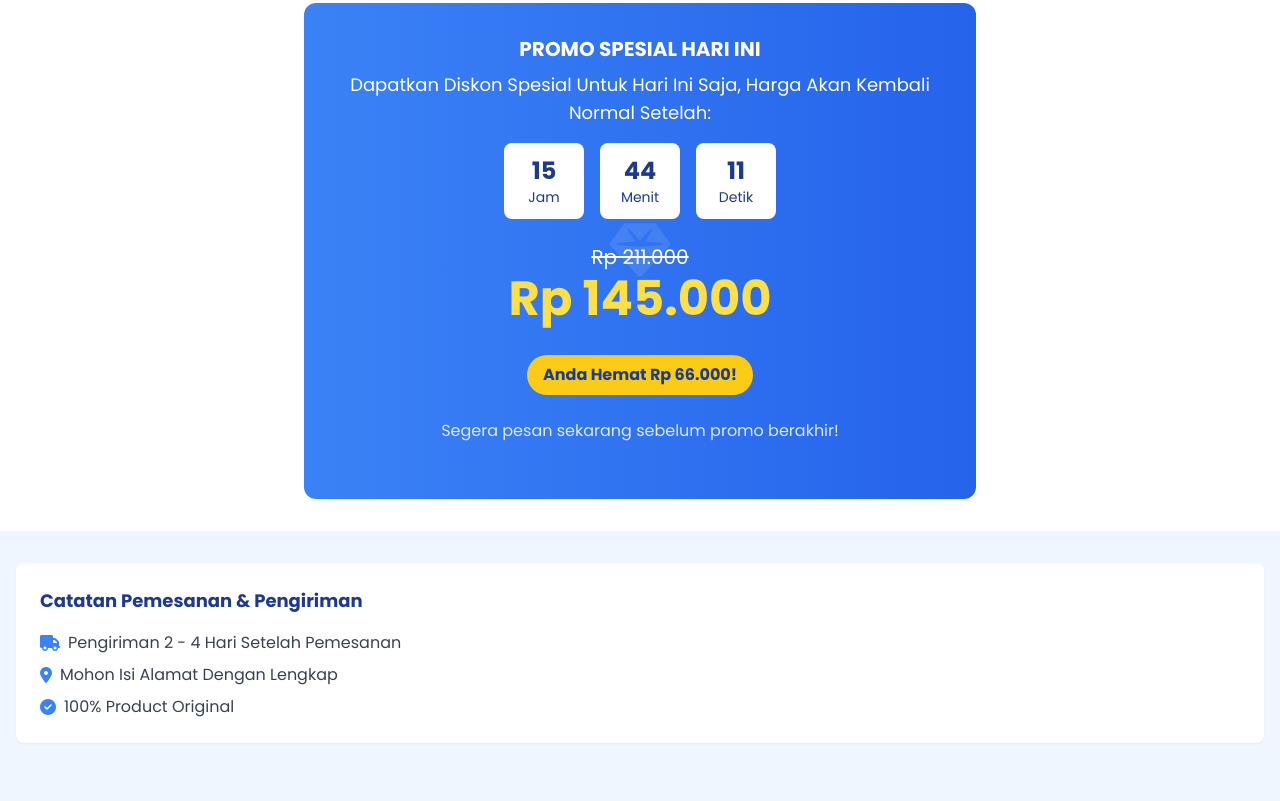
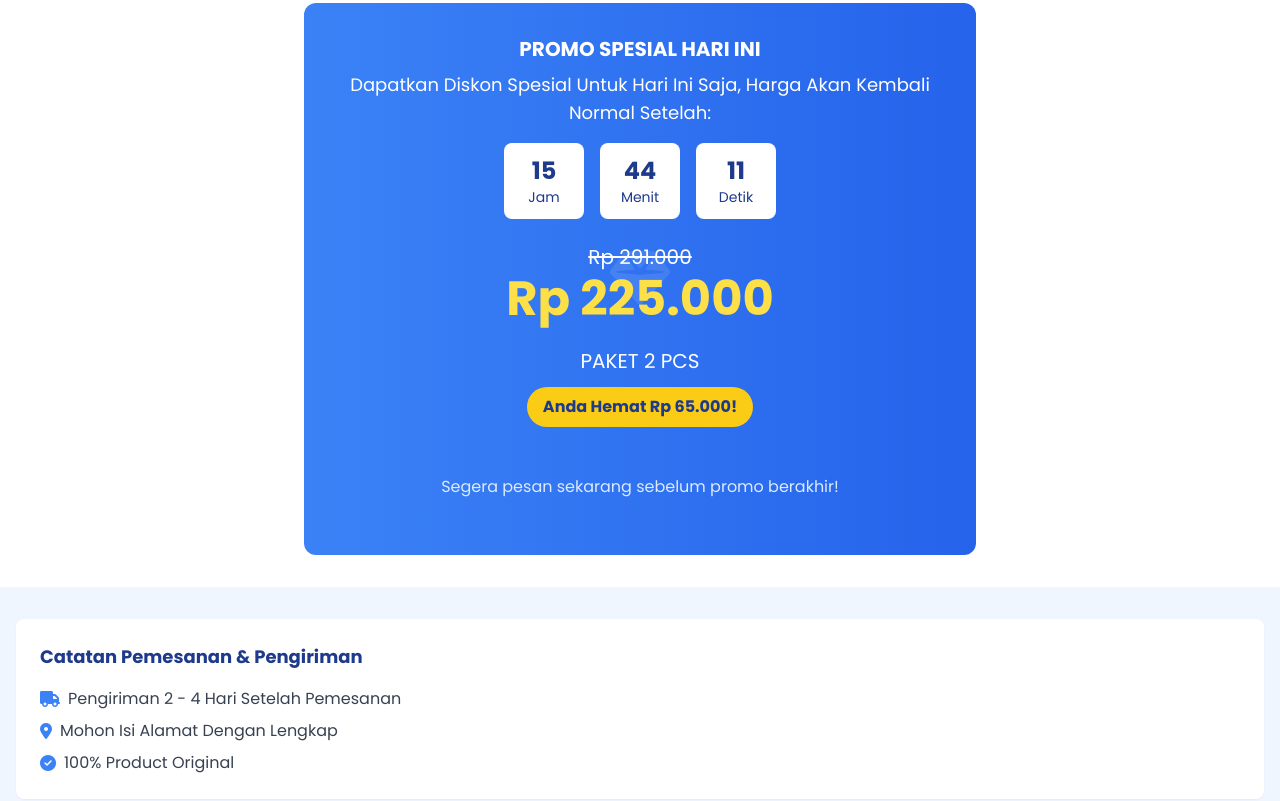
Before and after one commit to celengganteng/SPIRAL-HANGER, a plain HTML site: page index.html in a window 1280 px wide. Shown: the part 2525-3326 px from the top of the page. Drawn offline with nearby package versions, Linux system fonts and the light colour scheme; a script that the page names is missing.

Commit message:
Fix product pricing and update savings message

```diff
--- a/index.html
+++ b/index.html
@@ -180,7 +180,7 @@
     <!-- Product Title & Description -->
     <section class="bg-white py-8">
         <div class="container mx-auto px-4">
-            <h1 class="text-2xl md:text-4xl font-bold text-center text-blue-900 mb-4">SPIRAL HANGER </h1>
+            <h1 class="text-2xl md:text-4xl font-bold text-center text-blue-900 mb-4">SPIRAL HANGER</h1>
             <p class="text-lg text-gray-700 text-center max-w-3xl mx-auto">
                 Gantungan multifungsi spiral ini dapat digunakan untuk mengeringkan seprei, penutup kasur, selimut, dan pakaian lainnya.Dirancang leher putar yang nyaman, kait putar halus. Klip gantungan ditempatkan dengan sempurna untuk memaksimalkan aliran udara secara efisien.
 Gantungan spiral dapat dilepas. Setelah selesai, Anda bisa melepas kait dan gantunganbaju, menggantungnya di dinding atau menyimpannya di lemari, yang menghemat ruang.
@@ -257,13 +257,15 @@ Kapasitas : selebar 2,2 meter yang terkonsentrasi dalam 20 x 20 inci setelah dig
                     </div>
 
                     <div class="flex flex-col items-center mb-6">
-                        <div class="text-xl line-through mb-1">Rp 211.000</div>
-                        <div class="text-4xl md:text-5xl font-bold text-yellow-300">Rp 145.000</div>
+                        <div class="text-xl line-through mb-1">Rp 291.000</div>
+                        <div class="text-4xl md:text-5xl font-bold text-yellow-300">Rp 225.000</div>
                         <br>
+                        <div class="text-xl mb-1">PAKET 2 PCS </div>
                         <div class="bg-yellow-400 text-blue-900 font-bold py-2 px-4 rounded-full mt-2">
-                            Anda Hemat Rp 66.000!
+                            Anda Hemat Rp 65.000!
                         </div>
                     </div>
+                    <br>
                     <p class="text-blue-100 mb-6">Segera pesan sekarang sebelum promo berakhir!</p>
                 </div>
             </div>
```
